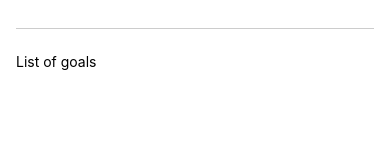
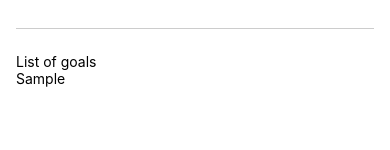
Before and after one commit to Arthuro12/Master-React-Native, a React Native app in the folder RNBasic/: screen / in a window 390 px wide. Both pictures are taken after typing "Sample" into the empty fields and a click on the button "ADD GOAL". Shown: the part 150-300 px from the top of the page. Built offline with nearby package versions, Linux system fonts and the light colour scheme.

Commit message:
List rendering

```diff
--- a/RNBasic/App.js
+++ b/RNBasic/App.js
@@ -11,9 +11,11 @@ export default function App() {
 
   function addGoal() {
     setGoals((prevState) => {
+      setEnteredGoal("");
       return [...prevState, enteredGoal];
     });
   }
+
   return (
     // <View style={styles.container}>
     //   <View>
@@ -46,9 +48,7 @@ export default function App() {
       <View style={styles.goalsContainer}>
         <Text>List of goals</Text>
         {goals.length > 0
-          ? goals.map((goal) => {
-              <Text>{goal}</Text>;
-            })
+          ? goals.map((goal) => <Text key={goal}>{goal}</Text>)
           : null}
       </View>
     </View>
```
